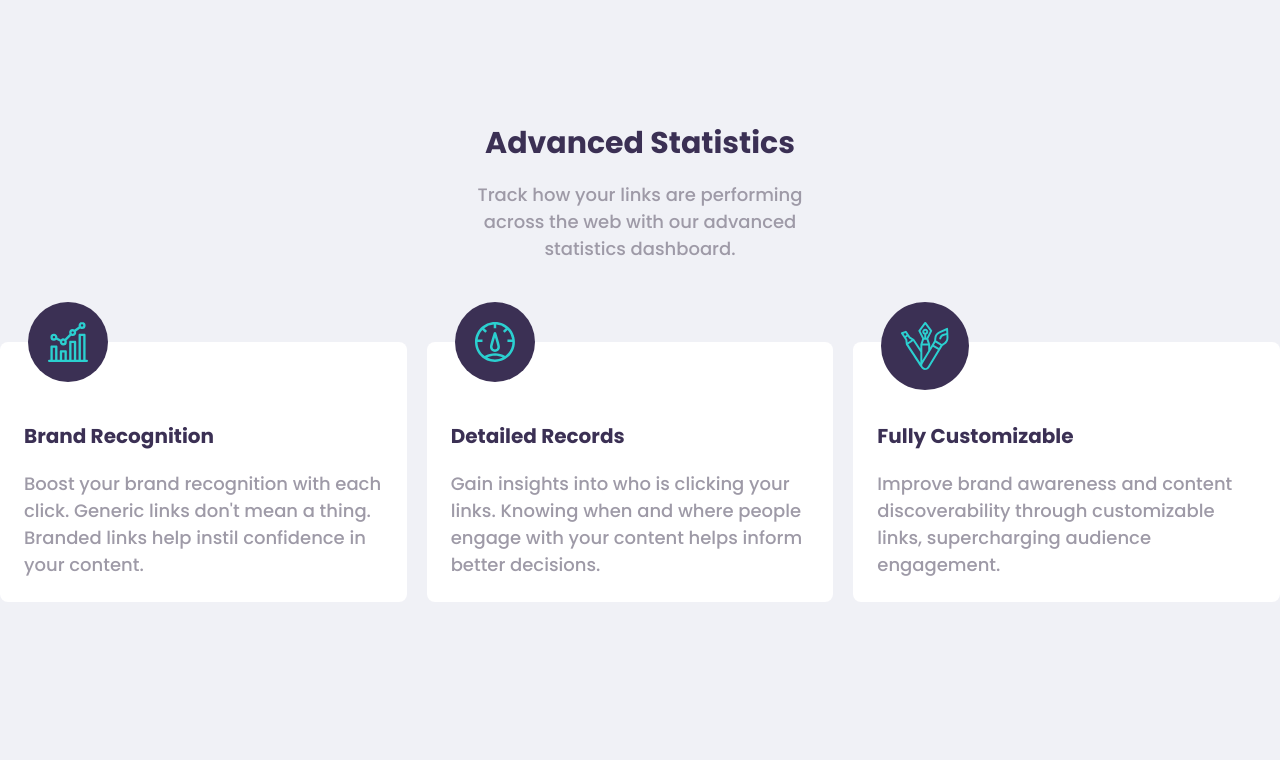
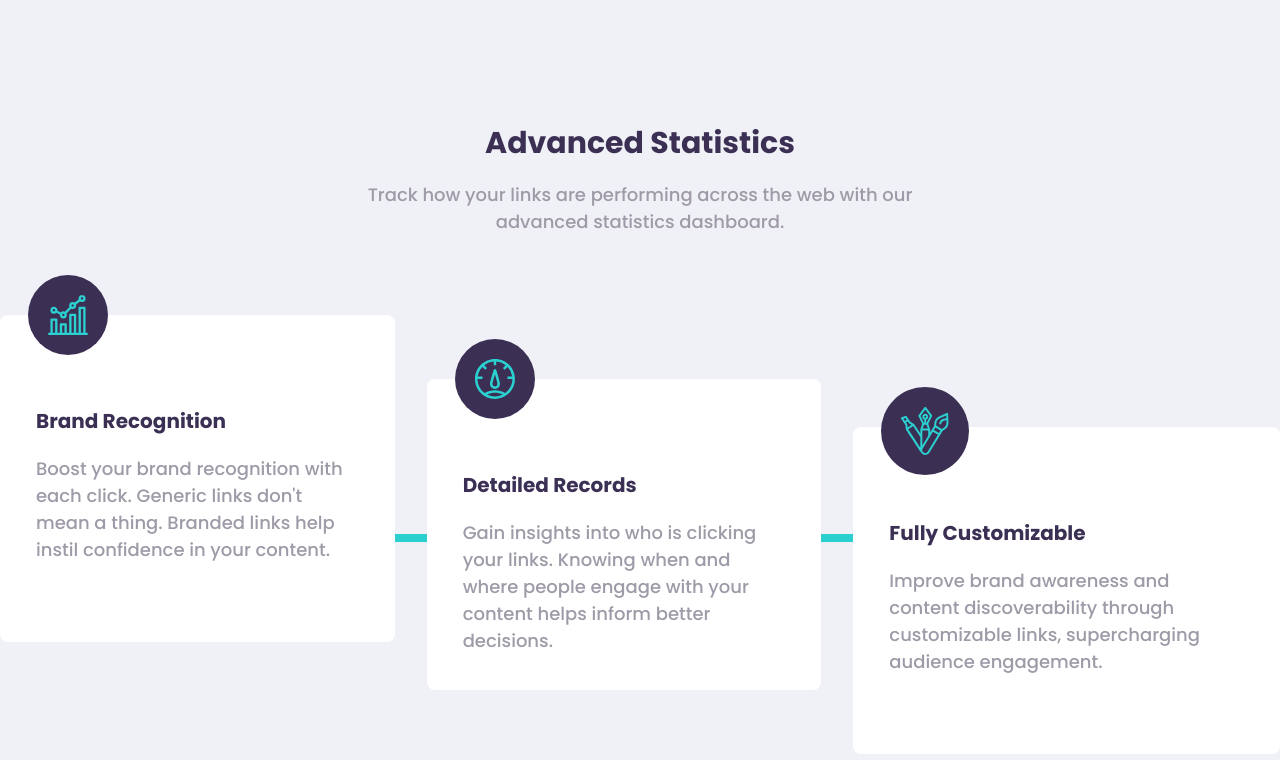
Before and after one commit to EgorVadik/url-shortening, a plain HTML site: page index.html in a window 1280 px wide. Shown: the part 740-1500 px from the top of the page. Drawn offline with nearby package versions, Linux system fonts and the light colour scheme.

Commit message:
main design

```diff
--- a/index.html
+++ b/index.html
@@ -134,7 +134,7 @@
 
         <section class="bg-[#f0f1f6] py-40">
             <div class="container m-auto w-[90%] md:w-full">
-                <div class="text-center w-full md:w-1/2 lg:w-1/3 m-auto">
+                <div class="text-center w-full md:w-1/2 m-auto">
                     <h1 class="text-3xl font-bold text-darkViolet mb-5">
                         Advanced Statistics
                     </h1>
@@ -144,9 +144,12 @@
                     </p>
                 </div>
 
-                <div class="grid grid-cols-1 md:grid-cols-3">
+                <div class="grid grid-cols-1 md:grid-cols-3 relative">
                     <div
-                        class="bg-white rounded-lg p-6 text-center md:mb-0 mb-16 md:text-left mr-0 md:mr-5 relative"
+                        class="absolute bg-cyan w-2 h-full left-1/2 md:h-2 md:w-full top-0 md:top-1/2 transform -translate-x-1/2"
+                    ></div>
+                    <div
+                        class="bg-white rounded-lg p-9 text-center md:mb-28 mb-5 md:text-left mr-0 md:mr-8 relative"
                     >
                         <div
                             class="rounded-full bg-darkViolet w-fit p-5 absolute top-[-40px] md:left-7 left-1/2 transform -translate-x-1/2 md:translate-x-0"
@@ -169,7 +172,7 @@
                     </div>
 
                     <div
-                        class="bg-white rounded-lg p-6 text-center md:mb-0 mb-16 md:text-left mr-0 md:mr-5 relative"
+                        class="bg-white rounded-lg p-9 text-center my-16 md:text-left mr-0 md:mr-8 relative"
                     >
                         <div
                             class="rounded-full bg-darkViolet w-fit p-5 absolute top-[-40px] md:left-7 left-1/2 transform -translate-x-1/2 md:translate-x-0"
@@ -192,7 +195,7 @@
                     </div>
 
                     <div
-                        class="bg-white rounded-lg p-6 text-center md:text-left relative"
+                        class="bg-white rounded-lg p-9 text-center md:text-left relative mt-5 md:mt-28"
                     >
                         <div
                             class="rounded-full bg-darkViolet w-fit p-5 absolute top-[-40px] md:left-7 left-1/2 transform -translate-x-1/2 md:translate-x-0"
```
Also changed, not shown: 1 other file.
